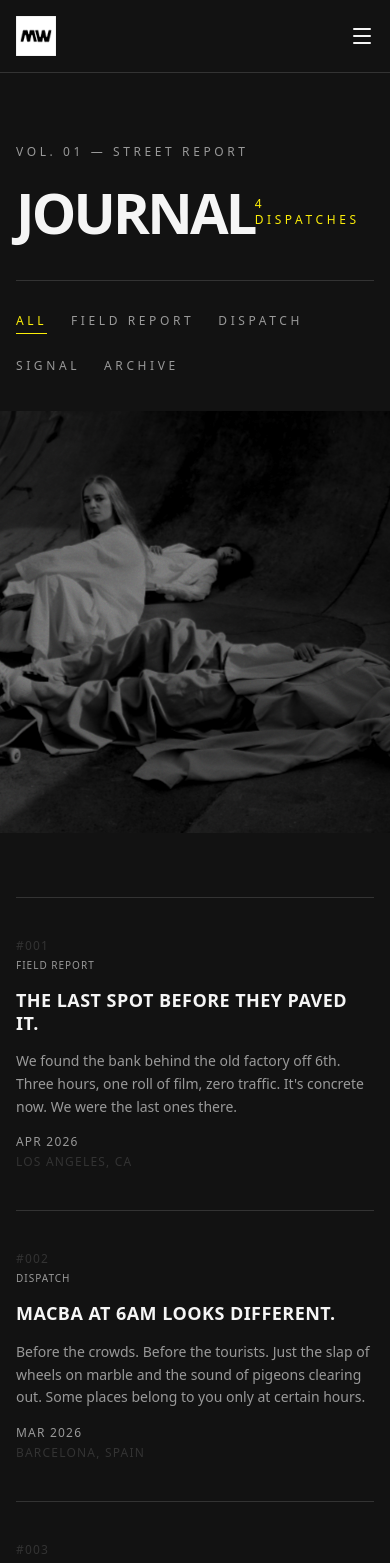
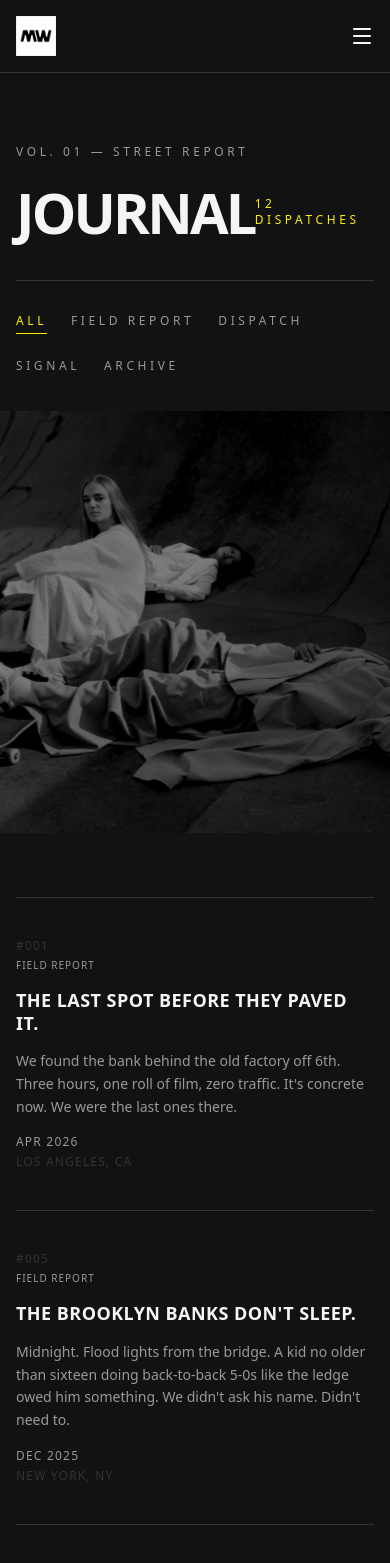
Before and after one commit to AmirMasnavi/skateboard, a React (Vite) app in the folder skateboard-shop/: page /journal in a window 390 px wide. Shown: the top 1563 px of the page. Built offline with nearby package versions, Linux system fonts and the light colour scheme; the HTML template or start-up script is replaced by a standard one.

Commit message:
Refactor App structure: remove custom cursor component, update FeaturedProducts for improved layout and filtering, enhance Home and Journal pages with new features, and adjust Tailwind configuration for dynamic grid support.

```diff
--- a/skateboard-shop/src/App.tsx
+++ b/skateboard-shop/src/App.tsx
@@ -1,30 +1,28 @@
-import { BrowserRouter, Routes, Route } from 'react-router-dom';
-import Header from './components/Header';
-import Footer from './components/Footer';
-import ScrollToTop from './components/ScrollToTop';
-import Cursor from './components/Cursor';
-import Home from './pages/Home';
-import Shop from './pages/Shop';
-import MellowTape from './pages/MellowTape';
-import Brands from './pages/Brands';
-import About from './pages/About';
-import Journal from './pages/Journal';
+import { BrowserRouter, Routes, Route } from "react-router-dom";
+import Header from "./components/Header";
+import Footer from "./components/Footer";
+import ScrollToTop from "./components/ScrollToTop";
+import Home from "./pages/Home";
+import Shop from "./pages/Shop";
+import MellowTape from "./pages/MellowTape";
+import Brands from "./pages/Brands";
+import About from "./pages/About";
+import Journal from "./pages/Journal";
 
 function App() {
   return (
     <BrowserRouter>
       <div className="bg-[#121212]">
-        <Cursor />
         <Header />
         <ScrollToTop />
         <main>
           <Routes>
-            <Route path="/"             element={<Home />}       />
-            <Route path="/shop"         element={<Shop />}       />
-            <Route path="/mellow-tape"  element={<MellowTape />} />
-            <Route path="/brands"       element={<Brands />}     />
-            <Route path="/about"        element={<About />}      />
-            <Route path="/journal"      element={<Journal />}    />
+            <Route path="/" element={<Home />} />
+            <Route path="/shop" element={<Shop />} />
+            <Route path="/mellow-tape" element={<MellowTape />} />
+            <Route path="/brands" element={<Brands />} />
+            <Route path="/about" element={<About />} />
+            <Route path="/journal" element={<Journal />} />
           </Routes>
         </main>
         <Footer />
--- a/skateboard-shop/src/components/Cursor.tsx
+++ /dev/null
@@ -1,43 +0,0 @@
-import { useEffect, useState } from 'react';
-
-const Cursor = () => {
-  const [pos, setPos] = useState({ x: -100, y: -100 });
-  const [visible, setVisible] = useState(false);
-
-  useEffect(() => {
-    const move = (e: MouseEvent) => {
-      setPos({ x: e.clientX, y: e.clientY });
-      if (!visible) setVisible(true);
-    };
-    const hide = () => setVisible(false);
-
-    window.addEventListener('mousemove', move);
-    window.addEventListener('mouseleave', hide);
-    return () => {
-      window.removeEventListener('mousemove', move);
-      window.removeEventListener('mouseleave', hide);
-    };
-  }, [visible]);
-
-  return (
-    <div
-      className="fixed pointer-events-none z-[9999] transition-opacity duration-300"
-      style={{
-        left: pos.x,
-        top: pos.y,
-        transform: 'translate(-50%, -50%)',
-        opacity: visible ? 1 : 0,
-      }}
-    >
-      {/* Crosshair arms */}
-      <div className="relative w-5 h-5">
-        <div className="absolute top-1/2 left-0 w-full h-px bg-[#FCEE09] -translate-y-1/2" />
-        <div className="absolute left-1/2 top-0 h-full w-px bg-[#FCEE09] -translate-x-1/2" />
-        {/* Center dot */}
-        <div className="absolute top-1/2 left-1/2 w-[3px] h-[3px] bg-[#FCEE09] rounded-full -translate-x-1/2 -translate-y-1/2" />
-      </div>
-    </div>
-  );
-};
-
-export default Cursor;
--- a/skateboard-shop/src/components/FeaturedProducts.tsx
+++ b/skateboard-shop/src/components/FeaturedProducts.tsx
@@ -1,37 +1,72 @@
-import { useState } from 'react';
+import React, { useState } from 'react';
 import ProductCard from './ProductCard';
-import ProductDrawer, { Product } from './ProductDrawer';
+import ProductDrawer from './ProductDrawer';
+import type { Product } from './ProductDrawer';
 
-import santaCruzDeck from '../assets/deck-santacruz.jpg';
-import powellDeck    from '../assets/deck-powell.jpg';
-import elementDeck   from '../assets/deck-element2.jpg';
-import bakerDeck     from '../assets/deck-baker.jpg';
+import santaCruzDeck  from '../assets/deck-santacruz.jpg';
+import santaCruzDeck2 from '../assets/deck-santacruz2.jpg';
+import powellDeck     from '../assets/deck-powell.jpg';
+import powellDeck2    from '../assets/deck-powell2.jpg';
+import elementDeck    from '../assets/deck-element.jpg';
+import elementDeck2   from '../assets/deck-element2.jpg';
+import elementDeck3   from '../assets/deck-element3.jpg';
+import bakerDeck      from '../assets/deck-baker.jpg';
+import bakerDeck2     from '../assets/deck-baker2.jpg';
+import bakerDeck3     from '../assets/deck-baker3.jpg';
+import { Link } from 'react-router-dom';
 
 const mockProducts: Product[] = [
-  { id: 1, imageUrl: santaCruzDeck, brand: 'Santa Cruz',     name: 'Classic Dot Skateboard Deck', price: 65.00, category: 'Hardware'   },
-  { id: 2, imageUrl: powellDeck,    brand: 'Powell-Peralta', name: 'Ripper Skateboard Deck',       price: 72.50, category: 'Limited'    },
-  { id: 3, imageUrl: elementDeck,   brand: 'Element',        name: 'Seal Skateboard Deck',         price: 59.99, category: 'Hardware'   },
-  { id: 4, imageUrl: bakerDeck,     brand: 'Baker',          name: 'Brand Logo Skateboard Deck',   price: 68.00, category: 'Soft Goods' },
+  // Hardware
+  { id: 1,  imageUrl: santaCruzDeck,  brand: 'Santa Cruz',     name: 'Classic Dot',       price: 65.00, category: 'Hardware'   },
+  { id: 5,  imageUrl: santaCruzDeck2, brand: 'Santa Cruz',     name: 'Wave Dot',           price: 70.00, category: 'Hardware'   },
+  { id: 3,  imageUrl: elementDeck2,   brand: 'Element',        name: 'Seal',               price: 59.99, category: 'Hardware'   },
+  { id: 9,  imageUrl: elementDeck,    brand: 'Element',        name: 'Raw Cut',            price: 57.00, category: 'Hardware'   },
+  // Limited
+  { id: 2,  imageUrl: powellDeck,     brand: 'Powell-Peralta', name: 'Ripper',             price: 72.50, category: 'Limited'    },
+  { id: 6,  imageUrl: powellDeck2,    brand: 'Powell-Peralta', name: 'Flight',             price: 85.00, category: 'Limited'    },
+  { id: 7,  imageUrl: elementDeck3,   brand: 'Element',        name: 'Reserve',            price: 64.50, category: 'Limited'    },
+  // Soft Goods
+  { id: 4,  imageUrl: bakerDeck,      brand: 'Baker',          name: 'Brand Logo',         price: 68.00, category: 'Soft Goods' },
+  { id: 8,  imageUrl: bakerDeck2,     brand: 'Baker',          name: 'Street Series',      price: 62.00, category: 'Soft Goods' },
+  { id: 10, imageUrl: bakerDeck3,     brand: 'Baker',          name: 'Midnight',           price: 66.00, category: 'Soft Goods' },
 ];
 
-// Asymmetric 12-column layout — zine/gallery style
+// Asymmetric 12-column layout — each row sums to 12
+// Row 1: 7+5=12 · Row 2: 3+4+5=12 · Row 3: 6+3+3=12 · Row 4: 7+5=12
+// Heights use inline style to bypass Tailwind JIT purging of arbitrary values
 const gridConfig = [
-  { colSpan: 'md:col-span-7', height: 'h-[520px]' }, // Wide hero
-  { colSpan: 'md:col-span-5', height: 'h-[240px]' }, // Standard top-right
-  { colSpan: 'md:col-span-3', height: 'h-[300px] md:mt-8' }, // Small, offset
-  { colSpan: 'md:col-span-2', height: 'h-[260px]' }, // Narrow accent
+  { colSpan: 'md:col-span-7', heightPx: 500 },
+  { colSpan: 'md:col-span-5', heightPx: 380 },
+  { colSpan: 'md:col-span-3', heightPx: 320 },
+  { colSpan: 'md:col-span-4', heightPx: 360 },
+  { colSpan: 'md:col-span-5', heightPx: 300 },
+  { colSpan: 'md:col-span-6', heightPx: 440 },
+  { colSpan: 'md:col-span-3', heightPx: 300 },
+  { colSpan: 'md:col-span-3', heightPx: 360 },
+  { colSpan: 'md:col-span-7', heightPx: 480 },
+  { colSpan: 'md:col-span-5', heightPx: 350 },
 ];
 
 interface Props {
   activeFilter?: string;
+  limit?: number;
+  showVol01?: boolean;
 }
 
-const FeaturedProducts: React.FC<Props> = ({ activeFilter = 'All' }) => {
+const FeaturedProducts: React.FC<Props> = ({ activeFilter = 'All', limit, showVol01 }) => {
   const [selected, setSelected] = useState<Product | null>(null);
 
-  const filtered = activeFilter === 'All'
+  let filtered = activeFilter === 'All'
     ? mockProducts
     : mockProducts.filter((p) => p.category === activeFilter);
+
+  if (showVol01) {
+    // Vol. 01 products (extended to 5 to fill the grid row)
+    const vol01Names = ['Classic Dot', 'Wave Dot', 'Ripper', 'Seal', 'Brand Logo'];
+    filtered = mockProducts.filter(p => vol01Names.includes(p.name));
+  }
+
+  const displayedProducts = limit ? filtered.slice(0, limit) : filtered;
 
   return (
     <>
@@ -39,24 +74,40 @@ const FeaturedProducts: React.FC<Props> = ({ activeFilter = 'All' }) => {
         <div className="container mx-auto px-4">
 
           <div className="flex items-baseline justify-between mb-10">
-            <h2 className="text-3xl font-bold text-[#F5F5F5] uppercase tracking-widest">
-              The Vault
-            </h2>
-            <span className="text-[#999999] text-xs uppercase tracking-widest">
-              {filtered.length} {filtered.length === 1 ? 'piece' : 'pieces'}
-            </span>
+            <Link to="/shop" className="group flex items-center gap-3">
+              <h2 className="text-3xl font-bold text-[#F5F5F5] uppercase tracking-widest group-hover:text-[#FCEE09] transition-colors">
+                {limit ? 'New Drops' : 'The Vault'}
+              </h2>
+              <div className="w-8 h-px bg-[#333333] group-hover:bg-[#FCEE09] transition-all group-hover:w-12" />
+            </Link>
+            <div className="text-right flex flex-col items-end gap-1">
+              <span className="text-[#999999] text-xs uppercase tracking-widest">
+                {limit ? mockProducts.length : filtered.length} { (limit ? mockProducts.length : filtered.length) === 1 ? 'piece' : 'pieces'}
+              </span>
+              {limit && (
+                <span className="text-[9px] text-[#FCEE09]/60 uppercase tracking-[0.2em] font-medium">
+                  Click heading to enter
+                </span>
+              )}
+            </div>
           </div>
 
-          {filtered.length === 0 ? (
-            <div className="py-24 text-center">
-              <p className="text-[#333333] text-xs uppercase tracking-[0.3em]">Nothing in this category yet.</p>
+          {displayedProducts.length === 0 ? (
+            <div className="py-24 text-center border-t border-[#333333]">
+              <p className="text-[#333333] text-xs uppercase tracking-[0.3em]">
+                Nothing in this category yet.
+              </p>
             </div>
           ) : (
             <div className="grid grid-cols-1 md:grid-cols-12 gap-3">
-              {filtered.map((product, i) => {
-                const cfg = gridConfig[i] ?? { colSpan: 'md:col-span-3', height: 'h-[300px]' };
+              {displayedProducts.map((product, i) => {
+                const cfg = gridConfig[i % gridConfig.length];
                 return (
-                  <div key={product.id} className={`col-span-1 ${cfg.colSpan} ${cfg.height}`}>
+                  <div
+                    key={product.id}
+                    className={`col-span-1 ${cfg.colSpan}`}
+                    style={{ height: `${cfg.heightPx}px` }}
+                  >
                     <ProductCard
                       imageUrl={product.imageUrl}
                       brand={product.brand}
@@ -70,6 +121,17 @@ const FeaturedProducts: React.FC<Props> = ({ activeFilter = 'All' }) => {
             </div>
           )}
 
+          {limit && filtered.length > limit && (
+            <div className="mt-16 flex justify-center">
+              <a
+                href="/shop"
+                className="group inline-flex items-center justify-center border border-[#333333] text-[#999999] font-bold text-xs uppercase py-4 px-12 tracking-widest hover:border-[#FCEE09] hover:text-[#FCEE09] transition-all duration-300"
+              >
+                Explore Full Archive
+              </a>
+            </div>
+          )}
+
         </div>
       </div>
 
--- a/skateboard-shop/src/index.css
+++ b/skateboard-shop/src/index.css
@@ -1,11 +1,6 @@
 @tailwind base;
 @tailwind components;
 @tailwind utilities;
-
-/* ─── Custom cursor (pointer devices only) ──────────────── */
-@media (pointer: fine) {
-  * { cursor: none !important; }
-}
 
 /* ─── Marquee ─────────────────────────────────────────── */
 @keyframes marquee {
--- a/skateboard-shop/src/pages/Home.tsx
+++ b/skateboard-shop/src/pages/Home.tsx
@@ -8,7 +8,7 @@ const Home = () => {
   return (
     <>
       <Hero />
-      <FeaturedProducts />
+      <FeaturedProducts limit={5} showVol01={true} />
 
       {/* Our Story Section - Zine Spread Layout */}
       <section className="bg-[#121212] py-32 overflow-hidden border-t border-[#333333]">
--- a/skateboard-shop/src/pages/Journal.tsx
+++ b/skateboard-shop/src/pages/Journal.tsx
@@ -4,6 +4,7 @@ import bg2 from '../assets/background2.jpg';
 import bg3 from '../assets/background3.jpg';
 
 const dispatches = [
+  // Field Report — 3 entries
   {
     id: '001',
     date: 'Apr 2026',
@@ -13,6 +14,24 @@ const dispatches = [
     tag: 'Field Report',
   },
   {
+    id: '005',
+    date: 'Dec 2025',
+    location: 'New York, NY',
+    headline: 'The Brooklyn banks don\'t sleep.',
+    body: "Midnight. Flood lights from the bridge. A kid no older than sixteen doing back-to-back 5-0s like the ledge owed him something. We didn't ask his name. Didn't need to.",
+    tag: 'Field Report',
+  },
+  {
+    id: '008',
+    date: 'Sep 2025',
+    location: 'Portland, OR',
+    headline: 'Rain doesn\'t stop the locals.',
+    body: "Burnside under the bridge. Always wet. Always someone there. Built by the community in 1990 and the city never touched it. That's the contract.",
+    tag: 'Field Report',
+  },
+
+  // Dispatch — 3 entries
+  {
     id: '002',
     date: 'Mar 2026',
     location: 'Barcelona, Spain',
@@ -20,6 +39,24 @@ const dispatches = [
     body: "Before the crowds. Before the tourists. Just the slap of wheels on marble and the sound of pigeons clearing out. Some places belong to you only at certain hours.",
     tag: 'Dispatch',
   },
+  {
+    id: '006',
+    date: 'Nov 2025',
+    location: 'Berlin, Germany',
+    headline: 'Tempelhof has no rules.',
+    body: "A decommissioned airport turned public park. No security. No fences. Miles of smooth tarmac under open sky. Berlin keeps giving the city back to the people.",
+    tag: 'Dispatch',
+  },
+  {
+    id: '009',
+    date: 'Aug 2025',
+    location: 'Melbourne, Australia',
+    headline: 'The skatepark they built overnight.',
+    body: "The council said no. The locals said nothing — they just showed up with concrete and tools on a Saturday. By Sunday afternoon, there was a bowl. By Monday, it had a name.",
+    tag: 'Dispatch',
+  },
+
+  // Signal — 3 entries
   {
     id: '003',
     date: 'Feb 2026',
@@ -29,6 +66,24 @@ const dispatches = [
     tag: 'Signal',
   },
   {
+    id: '007',
+    date: 'Oct 2025',
+    location: 'Seoul, South Korea',
+    headline: 'Han River. Saturday. Everyone.',
+    body: "The riverside path stretches for kilometers. Families, couples, delivery bikes — and woven through it all, a loose formation of skaters moving like water. No destination. Just the city.",
+    tag: 'Signal',
+  },
+  {
+    id: '010',
+    date: 'Jul 2025',
+    location: 'Lagos, Nigeria',
+    headline: 'A scene that built itself.',
+    body: "No budget. No skatepark. Smooth plazas outside government buildings on public holidays. A generation that learned from YouTube and taught each other everything else.",
+    tag: 'Signal',
+  },
+
+  // Archive — 3 entries
+  {
     id: '004',
     date: 'Jan 2026',
     location: 'London, UK',
@@ -36,9 +91,25 @@ const dispatches = [
     body: "They tried to tear it down in 2014. The community buried it in signatures and noise. Now it's a monument. Some things you can't pave over.",
     tag: 'Archive',
   },
+  {
+    id: '011',
+    date: 'Nov 2025',
+    location: 'San Francisco, CA',
+    headline: 'EMB is gone. The footage isn\'t.',
+    body: "Embarcadero. The late 80s. Gonz, Jovontae, Henry. A plaza so central to skate history that they named a generation after it. The marble is still there. So are the tricks.",
+    tag: 'Archive',
+  },
+  {
+    id: '012',
+    date: 'Jun 2025',
+    location: 'Malmö, Sweden',
+    headline: 'The city that said yes first.',
+    body: "In 1990, Malmö built the first city-funded skatepark in Europe. Not as an afterthought — as infrastructure. A bet on youth culture that paid off in culture, tourism, and identity.",
+    tag: 'Archive',
+  },
 ];
 
-const allTags = ['All', ...Array.from(new Set(dispatches.map((d) => d.tag)))];
+const allTags = ['All', 'Field Report', 'Dispatch', 'Signal', 'Archive'];
 
 const Journal = () => {
   const [activeTag, setActiveTag] = useState('All');
@@ -60,7 +131,7 @@ const Journal = () => {
             Journal
           </h1>
           <span className="text-[#FCEE09] text-xs uppercase tracking-[0.3em] mb-3">
-            {filtered.length} dispatches
+            {filtered.length} {filtered.length === 1 ? 'dispatch' : 'dispatches'}
           </span>
         </div>
 
@@ -99,7 +170,7 @@ const Journal = () => {
           {filtered.map((d) => (
             <div
               key={d.id}
-              className="group border-t border-[#333333] py-10 cursor-pointer hover:border-[#FCEE09] transition-colors duration-500"
+              className="group border-t border-[#333333] py-10 hover:border-[#FCEE09] transition-colors duration-500"
             >
               <div className="flex flex-col md:flex-row md:items-start gap-4 md:gap-0">
 
@@ -133,7 +204,9 @@ const Journal = () => {
 
           <div className="border-t border-[#333333] pt-6 flex justify-between">
             <span className="text-[#333333] text-xs uppercase tracking-widest">End of dispatch</span>
-            <span className="text-[#333333] text-xs uppercase tracking-widest">Vol. 01</span>
+            <span className="text-[#333333] text-xs uppercase tracking-widest">
+              {filtered.length} / {dispatches.length} entries
+            </span>
           </div>
         </div>
       </div>
--- a/skateboard-shop/tailwind.config.js
+++ b/skateboard-shop/tailwind.config.js
@@ -2,6 +2,11 @@
 module.exports = {
   darkMode: 'class',
   content: ["./index.html", "./src/**/*.{js,ts,jsx,tsx}"],
+  safelist: [
+    // Asymmetric grid col-spans used dynamically in FeaturedProducts
+    'md:col-span-2', 'md:col-span-3', 'md:col-span-4',
+    'md:col-span-5', 'md:col-span-6', 'md:col-span-7',
+  ],
   theme: {
     extend: {},
   },
```
